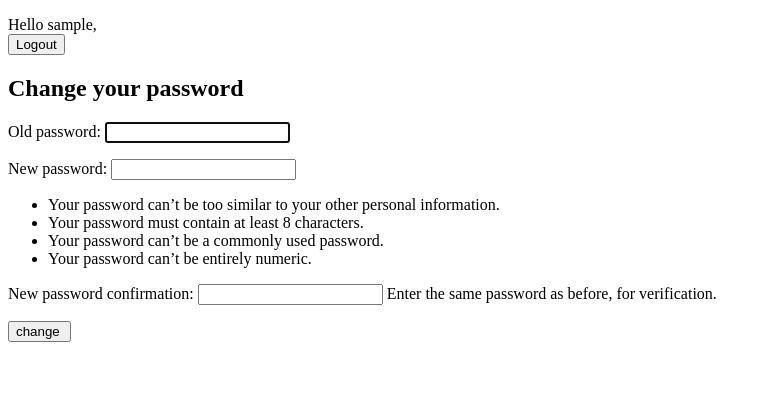
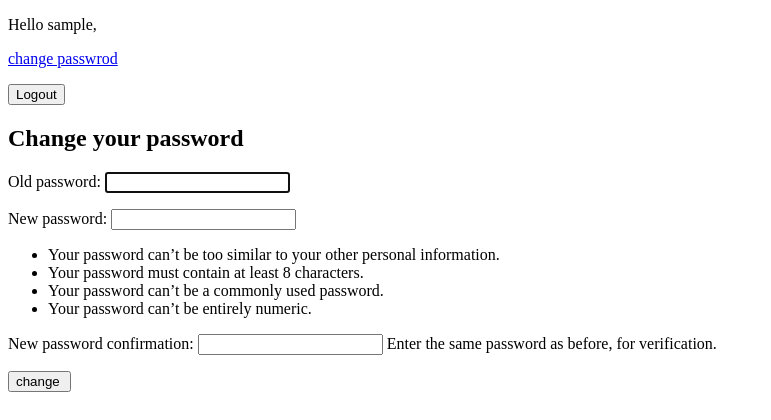
Before and after one commit to arsham909/repair_shop, a Django app: page /password-change/ in a window 1280 px wide. Shown: the part 96-516 px from the top of the page, without its empty margins (0-771 px from the left). Run offline with Django 5.2, Linux system fonts and the light colour scheme; the visitor is signed in with stand-in values (Sample User, id 1).

Commit message:
adjust some changes in base template

```diff
--- a/repair_shop/users/templates/base.html
+++ b/repair_shop/users/templates/base.html
@@ -27,6 +27,7 @@
     <span class="user">
         {% if request.user.is_authenticated %}
             Hello {{ request.user.firstname| default:request.user.username}},
+            <p><a href="{%url 'changepassword' %}" > change passwrod </a></p>
             <form action="{% url 'logout' %}" method="post">
                 <button type="submit"> Logout </button>
                 {% csrf_token %}
```
